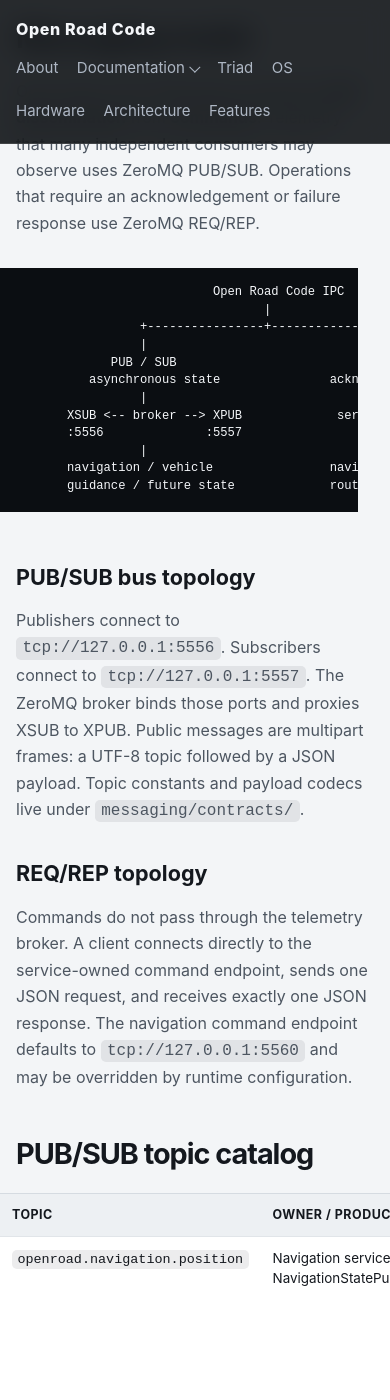
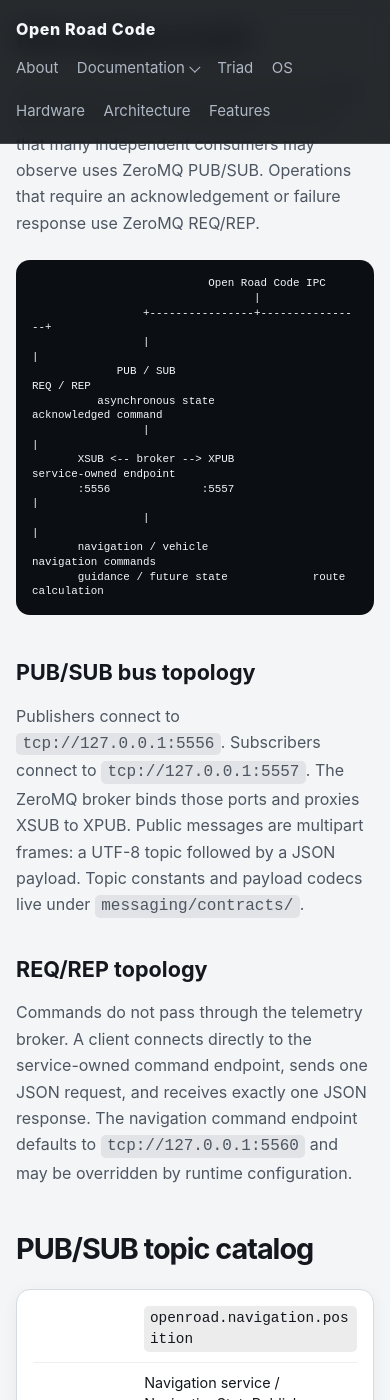
Before and after one commit to markisrt4/openroadcode-site, a Jekyll site: the page built from messaging/index.md, in a window 390 px wide and 1400 px high, scrolled down 702 px. Built offline with Jekyll 4.4.1, drawn with Linux system fonts in a browser that asks for light colours; some of the changed text lies outside the part shown.

Commit message:
Render messaging tables as cards on mobile

```diff
--- a/assets/css/messaging.css
+++ b/assets/css/messaging.css
@@ -1,156 +1,37 @@
-.messaging-doc .prose {
-  max-width: 1080px;
+.messaging-doc .prose { max-width: 1080px; }
+.messaging-doc h2 { margin-top: 4rem; font-size: clamp(1.8rem, 4vw, 2.6rem); }
+.messaging-doc h2:first-child { margin-top: 0; }
+.messaging-doc h3 { margin-top: 2.5rem; }
+.messaging-doc a { color: #0b6fae; overflow-wrap: anywhere; }
+.messaging-doc pre { margin: 0; overflow-x: auto; -webkit-overflow-scrolling: touch; }
+.messaging-doc .architecture-diagram { max-width:100%; margin:2rem 0 3rem; overflow-x:auto; border-radius:14px; background:#0b0e12; color:#f5f7fa; -webkit-overflow-scrolling:touch; }
+.messaging-doc .architecture-diagram pre { min-width:700px; padding:1.5rem; font-size:.86rem; line-height:1.45; }
+.messaging-table-wrap { width:100%; margin:1.5rem 0 3rem; border:1px solid #d5dbe1; border-radius:12px; background:white; overflow:hidden; }
+.messaging-table-wrap table { width:100%; border-collapse:collapse; font-size:.9rem; line-height:1.45; }
+.messaging-table-wrap th,.messaging-table-wrap td { padding:.9rem 1rem; border-bottom:1px solid #e1e5e9; text-align:left; vertical-align:top; }
+.messaging-table-wrap th { background:#edf0f3; font-size:.78rem; letter-spacing:.04em; text-transform:uppercase; }
+.messaging-table-wrap tr:last-child td { border-bottom:0; }
+.messaging-doc .highlight,.messaging-doc > .container > pre { max-width:100%; overflow-x:auto; margin:1.25rem 0 2rem; border-radius:12px; }
+.messaging-doc .highlight pre,.messaging-doc > .container > pre { padding:1rem; background:#0b0e12; color:#f5f7fa; }
+.messaging-doc .callout { margin-top:3rem; padding:1.25rem 1.4rem; border-left:4px solid var(--orange); border-radius:0 10px 10px 0; background:rgba(241,90,22,.08); }
+
+@media (max-width:780px) {
+  .messaging-doc { padding-top:3.5rem; }
+  .messaging-doc h2 { margin-top:3rem; font-size:1.8rem; }
+  .messaging-doc h3 { margin-top:2rem; font-size:1.35rem; }
+  .messaging-doc p,.messaging-doc li { font-size:1rem; }
+
+  .messaging-table-wrap { margin:1.25rem 0 2.5rem; border:0; border-radius:0; background:transparent; overflow:visible; }
+  .messaging-table-wrap table,.messaging-table-wrap tbody,.messaging-table-wrap tr,.messaging-table-wrap td { display:block; width:100%; }
+  .messaging-table-wrap thead { position:absolute; width:1px; height:1px; padding:0; margin:-1px; overflow:hidden; clip:rect(0,0,0,0); white-space:nowrap; border:0; }
+  .messaging-table-wrap tr { margin:0 0 1rem; padding:.35rem 1rem .75rem; border:1px solid #d5dbe1; border-radius:14px; background:#fff; box-shadow:0 4px 16px rgba(20,24,30,.05); }
+  .messaging-table-wrap td { display:grid; grid-template-columns:6.2rem minmax(0,1fr); gap:.75rem; padding:.65rem 0; border:0; border-bottom:1px solid #edf0f3; overflow-wrap:anywhere; }
+  .messaging-table-wrap td:last-child { border-bottom:0; }
+  .messaging-table-wrap td::before { content:attr(data-label); color:#68727d; font-size:.69rem; font-weight:800; letter-spacing:.06em; line-height:1.4; text-transform:uppercase; }
+  .messaging-table-wrap td code { overflow-wrap:anywhere; word-break:break-word; }
+
+  .messaging-doc .architecture-diagram { margin:1.5rem 0 2.5rem; overflow:visible; border-radius:14px; }
+  .messaging-doc .architecture-diagram pre { min-width:0; padding:1rem; white-space:pre-wrap; overflow-wrap:anywhere; font-size:.68rem; line-height:1.35; }
+  .messaging-doc .highlight pre { white-space:pre-wrap; overflow-wrap:anywhere; }
+  .messaging-doc .callout { padding:1rem; }
 }
-
-.messaging-doc h2 {
-  margin-top: 4rem;
-  font-size: clamp(1.8rem, 4vw, 2.6rem);
-}
-
-.messaging-doc h2:first-child {
-  margin-top: 0;
-}
-
-.messaging-doc h3 {
-  margin-top: 2.5rem;
-}
-
-.messaging-doc a {
-  color: #0b6fae;
-  overflow-wrap: anywhere;
-}
-
-.messaging-doc pre {
-  margin: 0;
-  overflow-x: auto;
-  -webkit-overflow-scrolling: touch;
-}
-
-.messaging-doc .architecture-diagram {
-  max-width: 100%;
-  margin: 2rem 0 3rem;
-  overflow-x: auto;
-  border-radius: 14px;
-  background: #0b0e12;
-  color: #f5f7fa;
-  -webkit-overflow-scrolling: touch;
-}
-
-.messaging-doc .architecture-diagram pre {
-  min-width: 700px;
-  padding: 1.5rem;
-  font-size: .86rem;
-  line-height: 1.45;
-}
-
-.messaging-table-wrap {
-  width: 100%;
-  margin: 1.5rem 0 3rem;
-  overflow-x: auto;
-  border: 1px solid #d5dbe1;
-  border-radius: 12px;
-  background: white;
-  -webkit-overflow-scrolling: touch;
-}
-
-.messaging-table-wrap table {
-  width: 100%;
-  min-width: 850px;
-  border-collapse: collapse;
-  font-size: .9rem;
-  line-height: 1.45;
-}
-
-.messaging-table-wrap th,
-.messaging-table-wrap td {
-  padding: .9rem 1rem;
-  border-bottom: 1px solid #e1e5e9;
-  text-align: left;
-  vertical-align: top;
-}
-
-.messaging-table-wrap th {
-  background: #edf0f3;
-  font-size: .78rem;
-  letter-spacing: .04em;
-  text-transform: uppercase;
-}
-
-.messaging-table-wrap tr:last-child td {
-  border-bottom: 0;
-}
-
-.messaging-doc .highlight,
-.messaging-doc > .container > pre {
-  max-width: 100%;
-  overflow-x: auto;
-  margin: 1.25rem 0 2rem;
-  border-radius: 12px;
-}
-
-.messaging-doc .highlight pre,
-.messaging-doc > .container > pre {
-  padding: 1rem;
-  background: #0b0e12;
-  color: #f5f7fa;
-}
-
-.messaging-doc .callout {
-  margin-top: 3rem;
-  padding: 1.25rem 1.4rem;
-  border-left: 4px solid var(--orange);
-  border-radius: 0 10px 10px 0;
-  background: rgba(241, 90, 22, .08);
-}
-
-@media (max-width: 780px) {
-  .messaging-doc {
-    padding-top: 3.5rem;
-  }
-
-  .messaging-doc h2 {
-    margin-top: 3rem;
-    font-size: 1.8rem;
-  }
-
-  .messaging-doc h3 {
-    margin-top: 2rem;
-    font-size: 1.35rem;
-  }
-
-  .messaging-doc p,
-  .messaging-doc li {
-    font-size: 1rem;
-  }
-
-  .messaging-table-wrap {
-    margin-right: -1rem;
-    margin-left: -1rem;
-    width: calc(100% + 2rem);
-    border-right: 0;
-    border-left: 0;
-    border-radius: 0;
-  }
-
-  .messaging-table-wrap table {
-    min-width: 760px;
-    font-size: .84rem;
-  }
-
-  .messaging-table-wrap th,
-  .messaging-table-wrap td {
-    padding: .75rem;
-  }
-
-  .messaging-doc .architecture-diagram {
-    margin-right: -1rem;
-    margin-left: -1rem;
-    border-radius: 0;
-  }
-
-  .messaging-doc .architecture-diagram pre {
-    min-width: 650px;
-    padding: 1rem;
-    font-size: .76rem;
-  }
-}
```
